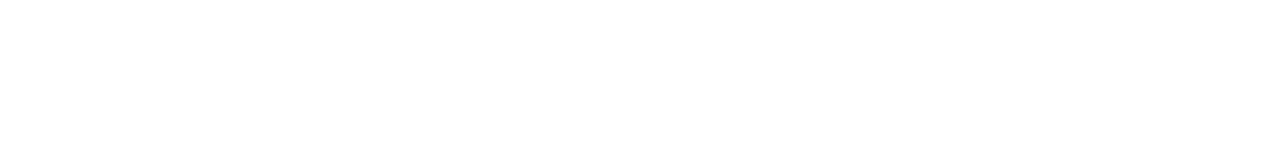
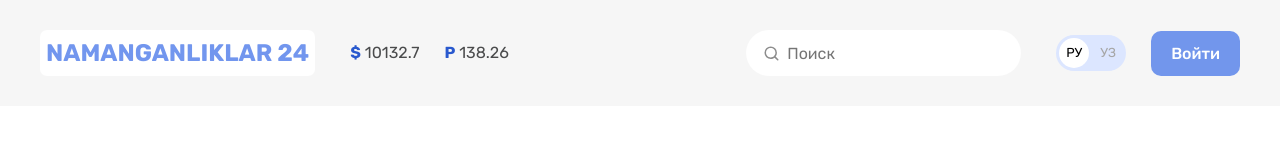
Before and after one commit to khursh1d/Namanganliklar24, a plain HTML site: page index.html in a window 1280 px wide. Drawn offline with Linux system fonts and the light colour scheme.

Commit message:
add site header top section

```diff
--- a/css/syle.css
+++ b/css/syle.css
@@ -60,3 +60,91 @@ body{
     font-style: normal;
     font-display: swap;
 }
+/* SITE HEADER STYLES */
+/* .site-header {} */
+/* SITE HEADER TOP STYLES */
+.site-header__top {
+    background-color:#f6f6f6 ;
+    padding: 30px 0px;
+}
+.site-header__top-container {
+    display: flex;
+    align-items: center;
+}
+.site-logo {
+    font-weight: 700;
+    font-size: 24px;
+    line-height: 28.8px;
+    color: #7296ee;
+    text-decoration: none;
+    background-color: #fff;
+    border-radius: 7px;
+    padding: 9px 6px 8px;
+    display: inline-block;
+    margin-right: 35px;
+}
+.currency-rates {
+    display: flex;
+    list-style: none;
+    margin-right: auto;
+}
+.currency-rates__item-mar{
+    margin-right: 25px;
+}
+.currency-rates b{
+    color: #2959ce;
+    font-weight: 700;
+    line-height: 19px;
+}
+.currency-rates span{
+    line-height: 19px;
+}
+.currency-rates:first-child{
+}
+.site-header__form:first-child {
+}
+.site-header__form-input {
+    background-image: url(../images/home/Mask.svg);
+    background-repeat:no-repeat ;
+    background-size: 15px 15px;
+    background-position: 17.5px 15.5px;
+    width: 275px;
+    padding: 15px 10px 13px 41px;
+    border-radius: 60px;
+    border: none;
+    outline: none;
+    margin-right: 35px;
+}
+.lang-togler {
+    padding: 3px;
+    border-radius: 39px;
+    background-color: #dce6ff;
+    margin-right: 25px;
+}
+.lang-togler__link {
+    width: 30px;
+    height: 30px;
+    border-radius: 50%;
+    display: inline-block;
+    font-size: 13px;
+    line-height: 30px;
+    text-decoration: none;
+    color: #a6a6a6;
+    text-align: center;
+}
+.lang-togler__active {
+    background-color: #fff;
+    color: #000;
+}
+.site-header__btn {
+    text-decoration: none;
+    padding: 13px 20px;
+    border-radius: 10px;
+    background-color: #7296ec;
+    font-weight: 500;
+    line-height: 19px;
+    color: #fff;
+    display: inline-block;
+
+}
+/* SITE HEADER STYLES END */
--- a/index.html
+++ b/index.html
@@ -10,6 +10,33 @@
     <link rel="stylesheet" href="./css/syle.css">
 </head>
 <body>
-
+    <!-- SITE HEADER -->
+    <div class="site-header">
+        <!-- SITE HEADER TOP -->
+        <div class="site-header__top">
+            <div class="container site-header__top-container">
+                <a class="site-logo" href="./index.html">NAMANGANLIKLAR 24</a>
+                <ul class="currency-rates">
+                    <li class="currency-rates__item-mar">
+                        <b>$</b>
+                        <span>10132.7</span>
+                    </li>
+                    <li class="currency-rates__item">
+                        <b>P</b>
+                        <span>138.26</span>
+                    </li>
+                </ul>
+                <form class="site-header__form" action="https:echo.htmlacademy.ru">
+                    <input class="site-header__form-input" type="search" placeholder="Поиск" name="search" required>
+                </form>
+                <div class="lang-togler"><a href="" class="lang-togler__link lang-togler__active">РУ</a>
+                    <a class="lang-togler__link" href="">УЗ</a>
+                </div>
+                <a href="" class="site-header__btn">Войти</a>
+            </div>
+        </div>
+        <!-- SITE HEADER TOP END -->
+    </div>
+    <!-- SITE HEADER END -->
 </body>
 </html>
```
Also changed, not shown: images/home/Mask.svg (added).
